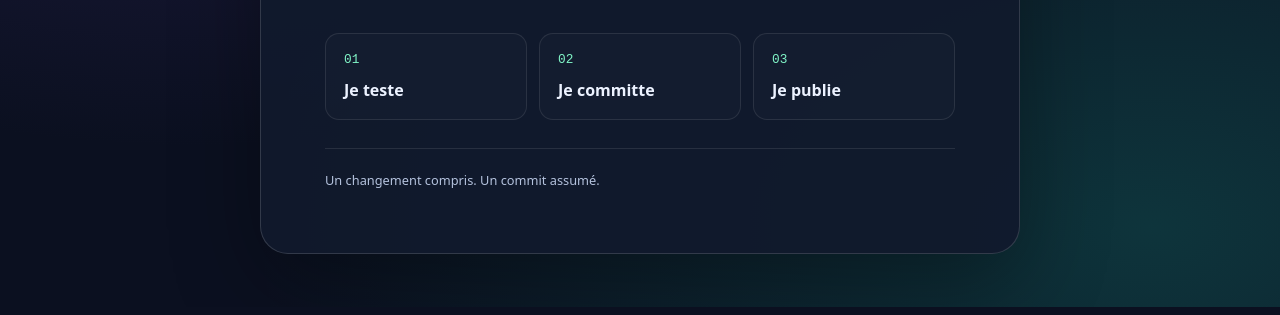
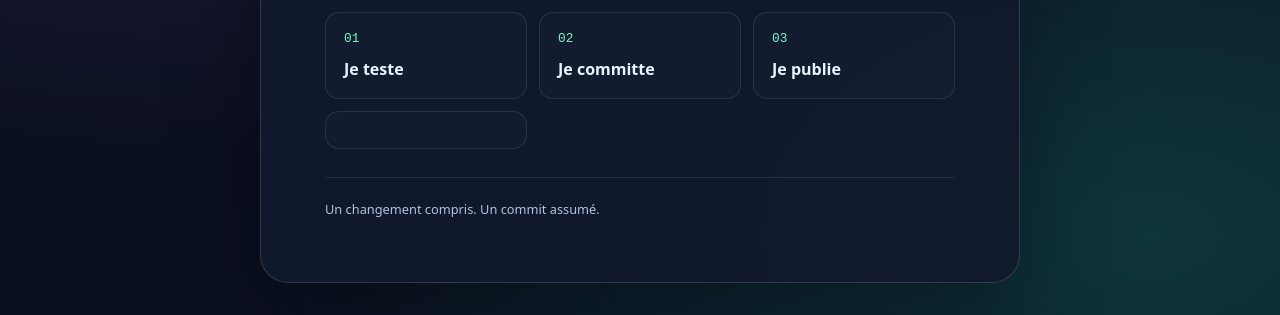
Before and after one commit to DelphinPeltier/exo-1-git-, a plain HTML site: page index.html in a window 1280 px wide. Shown: the part 493-808 px from the top of the page. Drawn offline with Linux system fonts and the light colour scheme.

Commit message:
test nouvelle branche

```diff
--- a/index.html
+++ b/index.html
@@ -1,24 +1,28 @@
 <!DOCTYPE html>
 <html lang="fr">
+
 <head>
   <meta charset="UTF-8">
   <meta name="viewport" content="width=device-width, initial-scale=1.0">
   <title>Je maîtrise les bases de Git</title>
   <link rel="stylesheet" href="style.css">
 </head>
+
 <body>
   <main class="carte">
     <p class="etiquette"><span class="voyant" aria-hidden="true"></span> Mon premier dépôt</p>
     <div class="symbole" aria-hidden="true">&lt;/&gt;</div>
     <h1>Je maîtrise
-les bases de <span>Git.</span></h1>
+      les bases de <span>Git.</span></h1>
     <p class="introduction">Je teste mes changements, je les enregistre et je partage mon travail.</p>
     <ol class="parcours" aria-label="Les étapes de mon travail">
       <li><span>01</span> Je teste</li>
       <li><span>02</span> Je committe</li>
       <li><span>03</span> Je publie</li>
+      <li><span></span></li>
     </ol>
     <p class="signature">Un changement compris. Un commit assumé.</p>
   </main>
 </body>
+
 </html>
```
